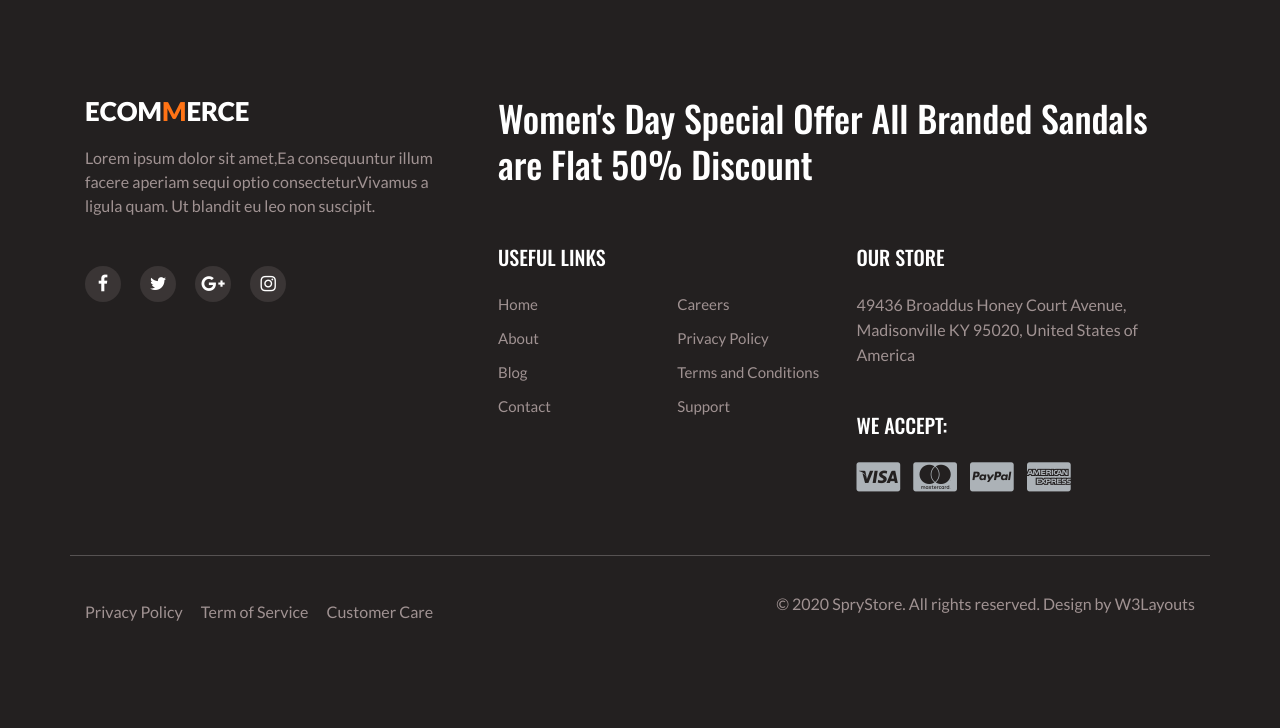
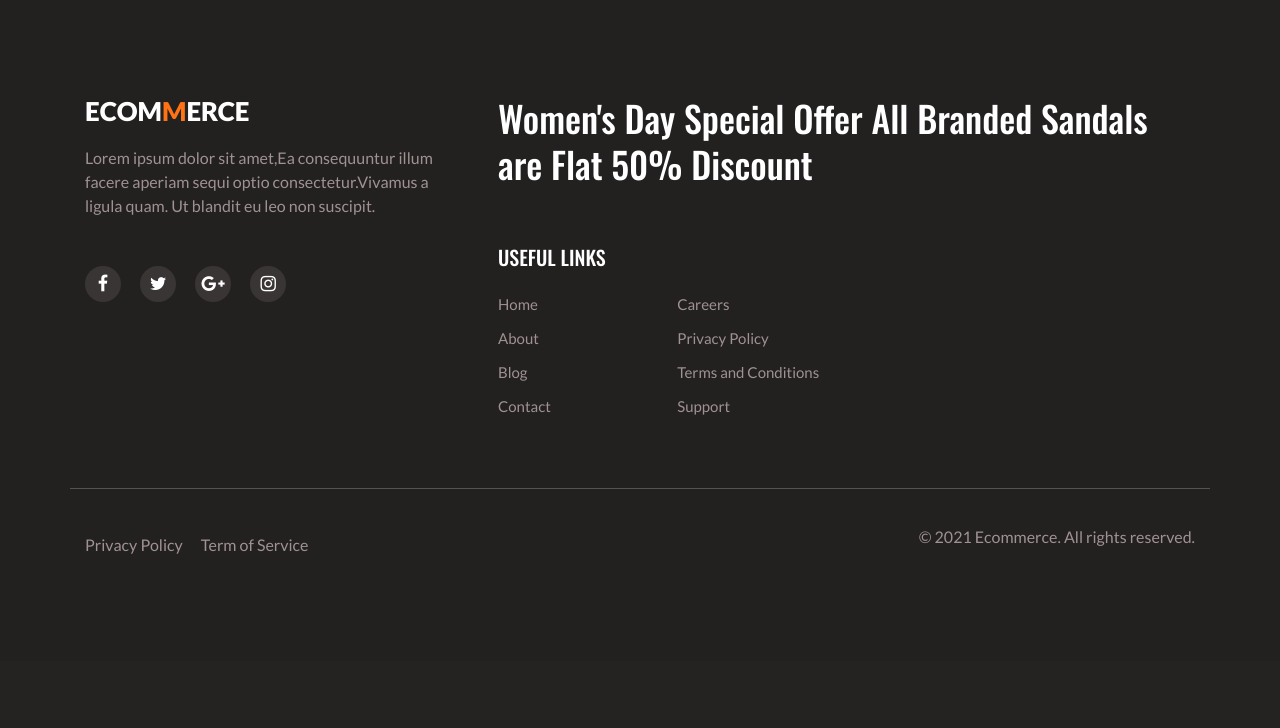
Before and after one commit to EmmaMKB/Django-ecommerce, a Django app: page / in a window 1280 px wide. Shown: the part 737-1465 px from the top of the page. After the commit the page ends 1291 px from the top, so only its background shows below. Run offline with Django 3.2, Linux system fonts and the light colour scheme; some libraries are stand-ins or nearby versions.

Commit message:
🚧 refactor base layout template

```diff
--- a/Ecommerce/templates/base.layout.html
+++ b/Ecommerce/templates/base.layout.html
@@ -172,26 +172,6 @@
                               </div>
 
                           </div>
-                          <div class="sub-two-right">
-                              <h6>Our Store</h6>
-                              <p class="mb-5">49436 Broaddus Honey Court Avenue, Madisonville KY 95020, United States of America</p>
-
-                              <h6>We accept:</h6>
-                              <ul>
-                                  <li><a class="pay-method" href="#"><span class="fa fa-cc-visa"
-                                              aria-hidden="true"></span></a>
-                                  </li>
-                                  <li><a class="pay-method" href="#"><span class="fa fa-cc-mastercard"
-                                              aria-hidden="true"></span></a>
-                                  </li>
-                                  <li><a class="pay-method" href="#"><span class="fa fa-cc-paypal"
-                                              aria-hidden="true"></span></a>
-                                  </li>
-                                  <li><a class="pay-method" href="#"><span class="fa fa-cc-amex"
-                                              aria-hidden="true"></span></a>
-                                  </li>
-                              </ul>
-                          </div>
                       </div>
                   </div>
               </div>
@@ -200,13 +180,10 @@
                       <ul class="jst-link">
                           <li><a href="#">Privacy Policy </a> </li>
                           <li><a href="#">Term of Service</a></li>
-                          <li><a href="contact.html">Customer Care</a> </li>
                       </ul>
                   </div>
                   <div class="columns col-lg-6 text-lg-right">
-                      <p>© 2020 SpryStore. All rights reserved. Design by <a href="https://w3layouts.com/" target="_blank">
-                              W3Layouts</a>
-                      </p>
+                      <p>© 2021 Ecommerce. All rights reserved.</p>
                   </div>
                   <button onclick="topFunction()" id="movetop" title="Go to top">
                       <span class="fa fa-angle-double-up"></span>
```
